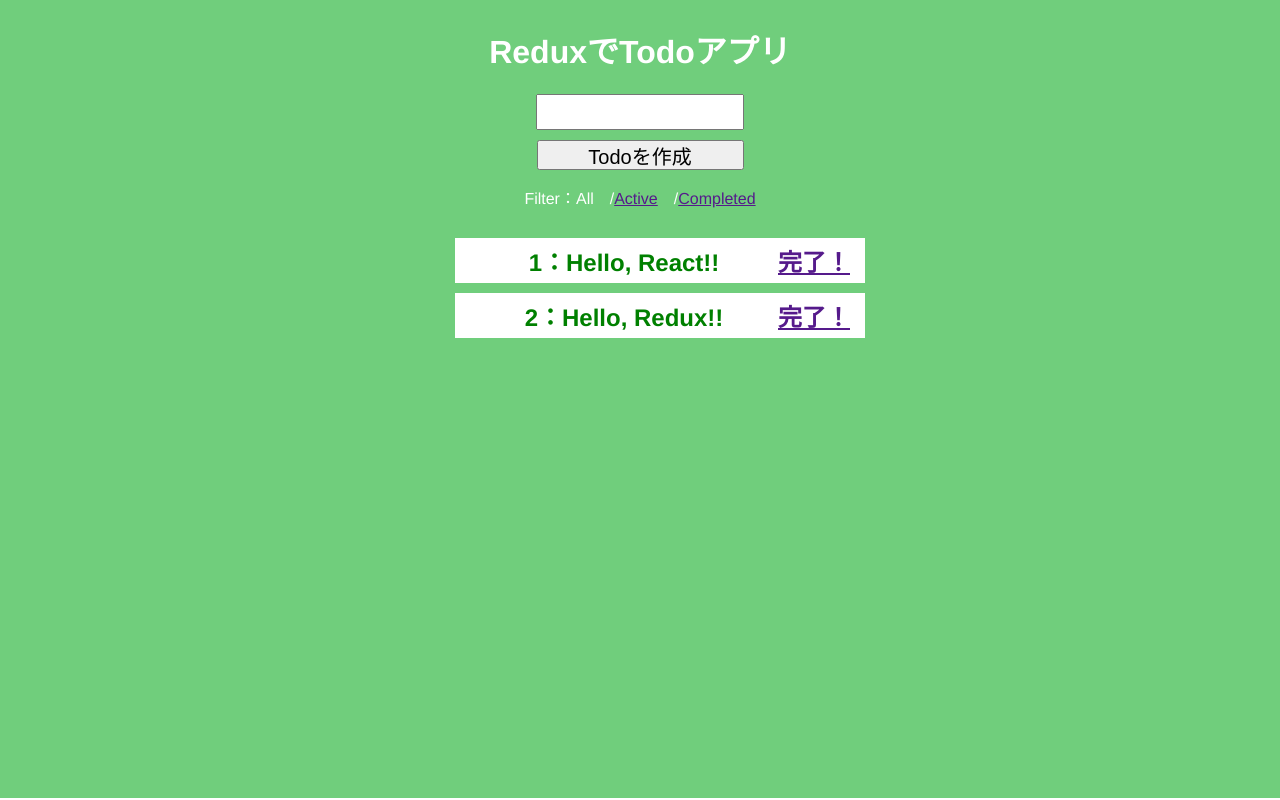
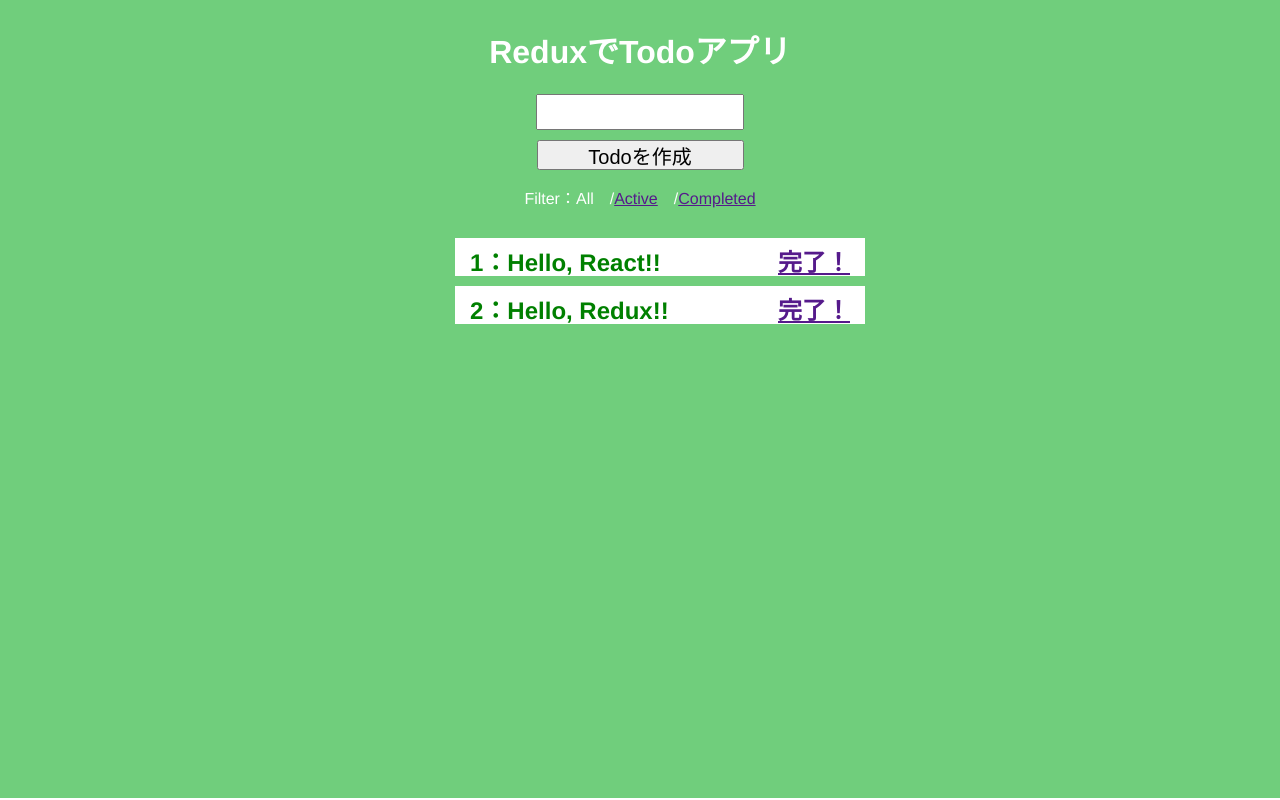
Before and after one commit to mikan3rd/todo-list2, a React (Create React App) app: page / in a window 1280 px wide. Built offline with nearby package versions, Linux system fonts and the light colour scheme.

Commit message:
cleatfixの追記

```diff
--- a/src/components/Todo.js
+++ b/src/components/Todo.js
@@ -15,7 +15,7 @@ class Todo extends React.Component {
     const todoDelete = this.props.completed? '削除' : '';
     return(
       <li className={className}>
-        <span className="content">{this.props.id + 1}：{this.props.text}</span>
+        <p className="content">{this.props.id + 1}：{this.props.text}</p>
         <a href="" onClick={(e) => {e.preventDefault(); this.props.toggleTodo()}} className='button'>{link}</a>
         <a href="" onClick={(e) => {e.preventDefault(); this.props.deleteTodo()}} className='button'>{todoDelete}</a><br/>
       </li>
--- a/src/css/App.css
+++ b/src/css/App.css
@@ -21,6 +21,12 @@
   margin: 0 auto;
 }
 
+.done:after {
+  clear: both;
+  display: block;
+  content: "";
+}
+
 .button {
   float: right;
   margin-right: 10px;
@@ -34,6 +40,6 @@
 }
 
 .content {
-  text-align: center;
   margin-left: 10px;
+  float: left;
 }
--- a/src/css/index.css
+++ b/src/css/index.css
@@ -29,3 +29,8 @@ button:hover {
   color: white;
   border-style: none;
 }
+
+p {
+  margin: 0;
+  padding: 0;
+}
```
